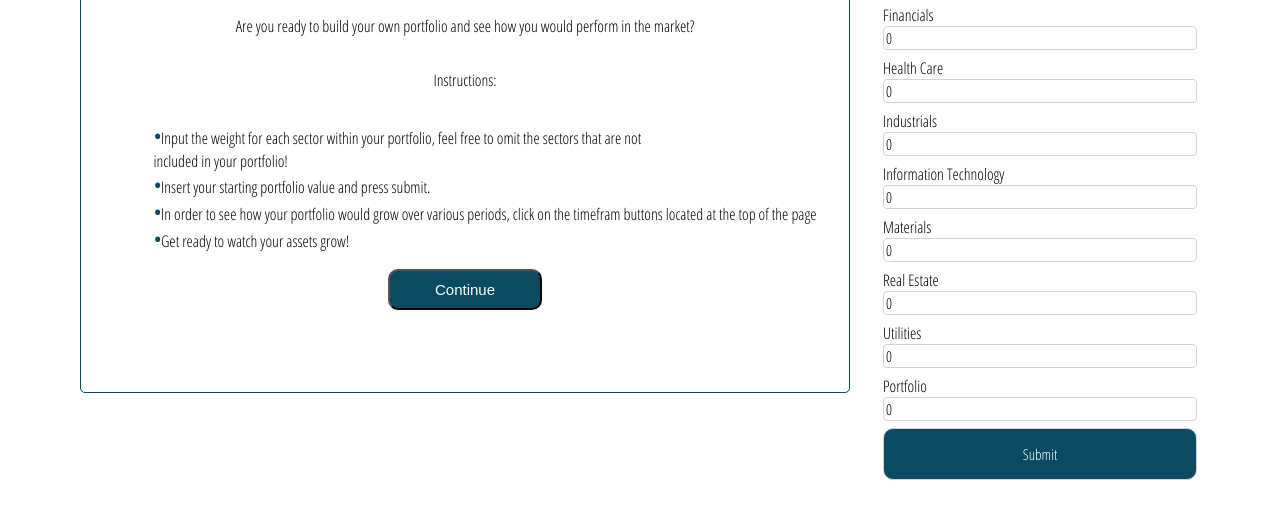
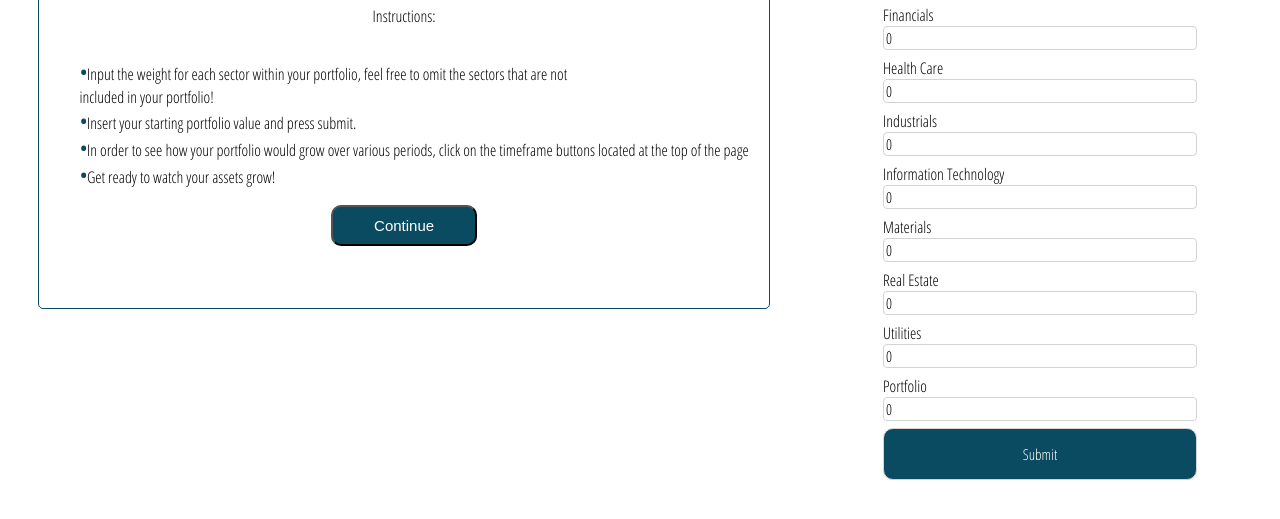
Before and after one commit to skp96/Portfolio-Allocator, a website built with webpack: page index.html in a window 1280 px wide. Shown: the part 269-788 px from the top of the page. Built offline with nearby package versions, Linux system fonts and the light colour scheme.

Commit message:
styling for instructions complete

```diff
--- a/index.html
+++ b/index.html
@@ -7,6 +7,7 @@
         <link href="https://fonts.googleapis.com/css?family=Open+Sans+Condensed:300&display=swap" rel="stylesheet">
     </head>
     <body>
+        <div class="main">
             <div class="instructions" id="instructions">
                 <h1>Welcome to Portfolio Allocator!</h1>
                 <p>Are you ready to build your own portfolio and see how you would perform in the market?</p>
@@ -14,7 +15,7 @@
                 <ul>
                     <li>Input the weight for each sector within your portfolio, feel free to omit the sectors that are not <br/> included in your portfolio!</li>
                     <li>Insert your starting portfolio value and press submit.</li>
-                <li>In order to see how your portfolio would grow over various periods, click on the timefram buttons located at the top of the page</li>
+                    <li>In order to see how your portfolio would grow over various periods, click on the timeframe buttons located at the top of the page</li>
                     <li>Get ready to watch your assets grow!</li>
                 </ul>
                 <button class="instructions-button" id="continue">Continue</button>
@@ -96,6 +97,7 @@
             </form>
 
             <script src="./dist/bundle.js"></script>
+        </div>
     </body>
 
 </html>
--- a/src/css/style.css
+++ b/src/css/style.css
@@ -1,4 +1,4 @@
-body {
+.main {
     display: flex;
 }
 
@@ -7,14 +7,17 @@ body {
     justify-content: center;
     align-items: center;
     border: 1px solid;
-    border-color:  rgb(10, 75, 97);
+    border-color: rgb(10, 75, 97);
     border-radius: 5px;
     position: absolute;
-    height: 70%;
-    top: 100px;
-    left: 80px;
-    width: 60%;
+    height: 65%;
+    top: 56px;
+    left: 3%;
     flex-direction: column;
+}
+
+.instructions ul li {
+    padding-right: 20px;
 }
 
 .instructions h1{
```
Lines whose indentation alone changed are shown as unchanged.
